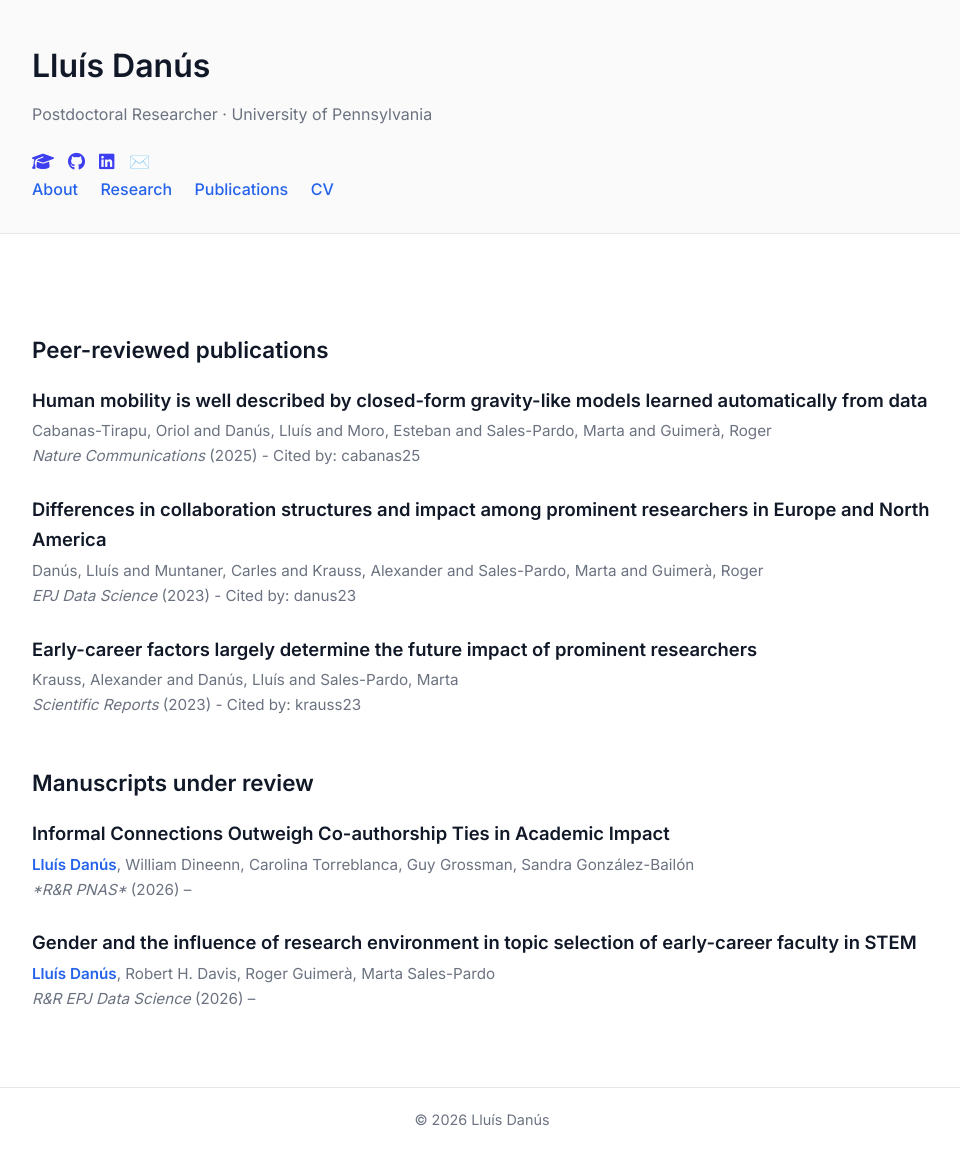
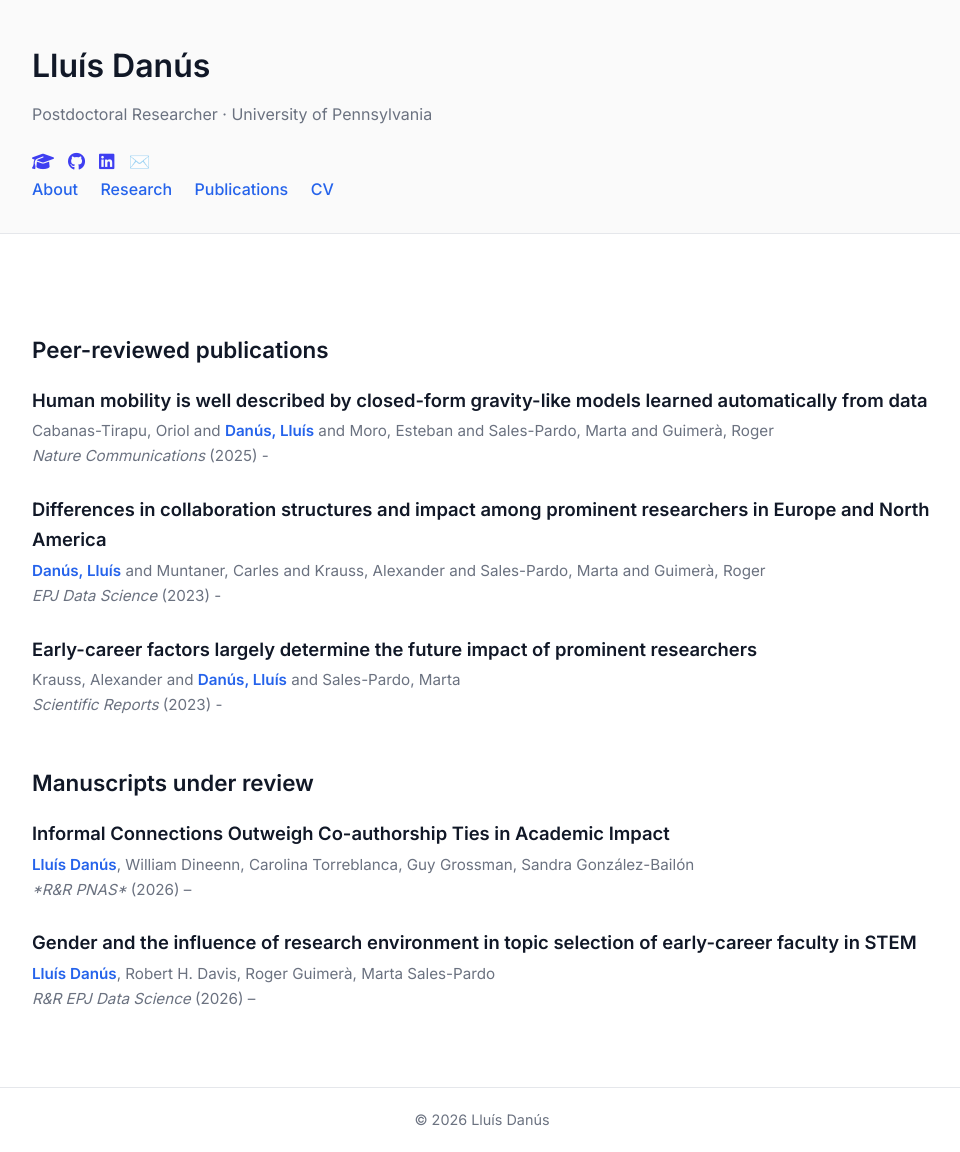
Before and after one commit to lluisdanus/lluisdanus.github.io, a Jekyll site: the page built from publications.md, in a window 1280 px wide. Shown: the whole page, without its empty margins (158-1118 px from the left). Built offline with Jekyll 4.4.1, drawn with Linux system fonts in a browser that asks for light colours.

Commit message:
fixing publications

```diff
--- a/publications.md
+++ b/publications.md
@@ -13,10 +13,14 @@ layout: default
 </div>
 
 <div class="pub-meta">
-  {{ pub.authors | replace: "Your Name", "<span class='author'>Your Name</span>" }}
+  {{ pub.authors | replace: "Danús, Lluís", "<span class='author'>Danús, Lluís</span>" }}
   <br>
   <em>{{ pub.journal }}</em> ({{ pub.year }}) -
-  Cited by: {{ site.data.citations[pub.id] }} {{pub.id}}
+  {% assign cid = pub.id | strip %}
+	{% assign c = site.data.citations[cid] %}
+	{% if c %}
+	  – Cited by: {{ c }}
+	{% endif %}
 </div>
 
 </div>
```
